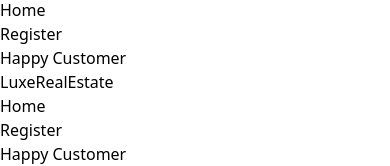
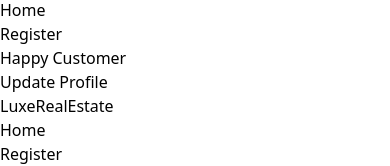
Before and after one commit to sakibpro2003/LuxeRealEstate, a React app: page / in a window 390 px wide. Shown: the part 392-558 px from the top of the page. Built offline with nearby package versions, Linux system fonts and the light colour scheme; no server answers; the HTML template or start-up script is replaced by a standard one; what @material-tailwind/html would draw is missing.

Commit message:
update profile location added to responsive nav

```diff
--- a/src/Pages/PropertyCards.jsx
+++ b/src/Pages/PropertyCards.jsx
@@ -42,9 +42,7 @@
           </p>
         </div>
         <p><span className="font-bold">Location:</span>{location} </p>
-        {/* <p className="block font-sans text-base antialiased font-light leading-relaxed text-gray-700">
-          {description}
-        </p> */}
+
         <div className="flex   flex-grow items-center  mt-8 group font-bold">
         <div className="flex items-center flex-grow  gap-2"><TbHomeStats/> <p>{status}</p></div>
         <div className="flex items-center text-xl gap-2 text-blue-500"><p className="">{price}</p></div>
--- a/src/Shared/Navbar.jsx
+++ b/src/Shared/Navbar.jsx
@@ -46,6 +46,9 @@
               </li>
               <li>
                 <NavLink to="/customer">Happy Customer</NavLink>
+              </li>
+              <li>
+                <NavLink to="/update">Update Profile</NavLink>
               </li>
             </ul>
           </div>
```
